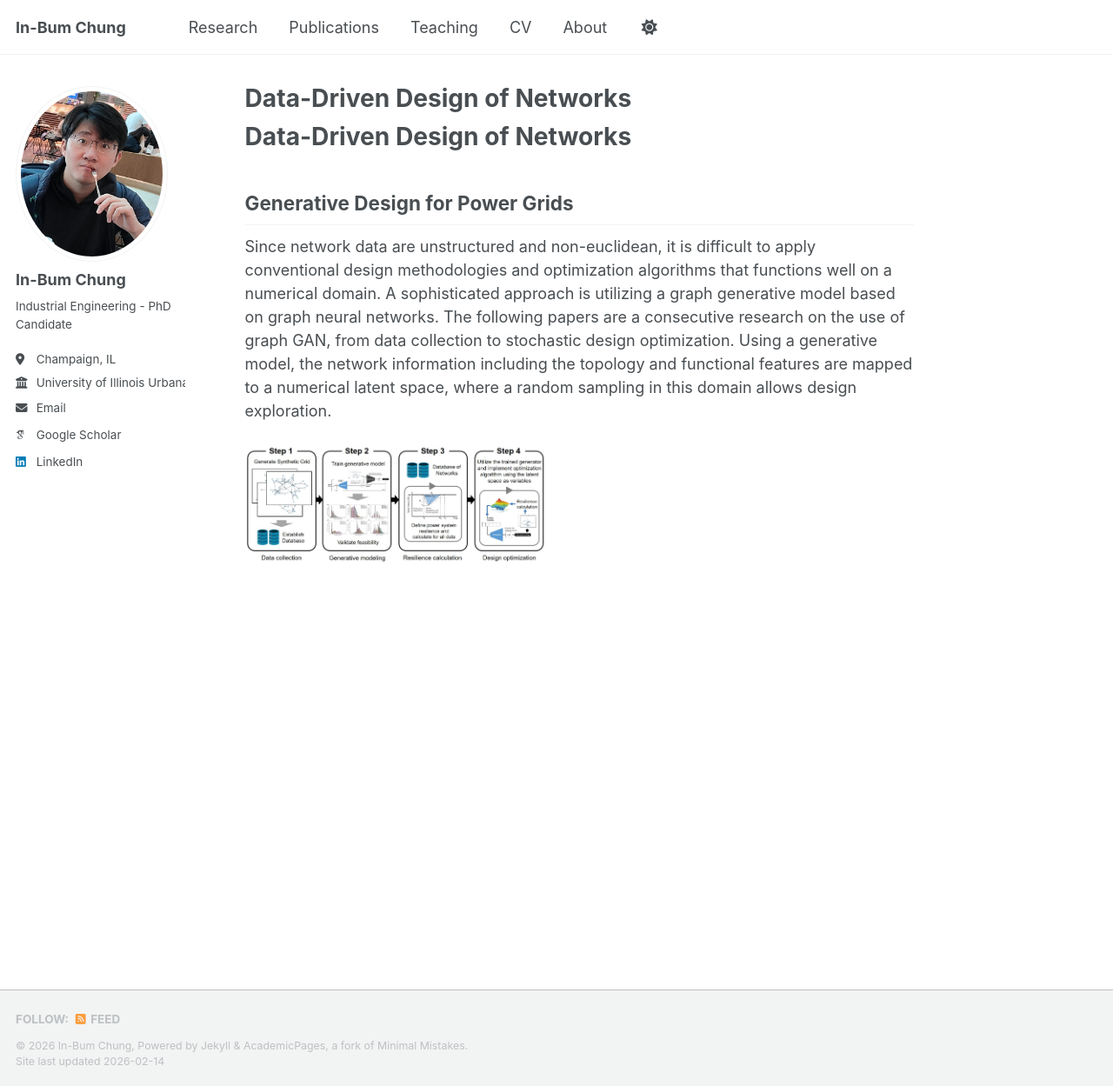
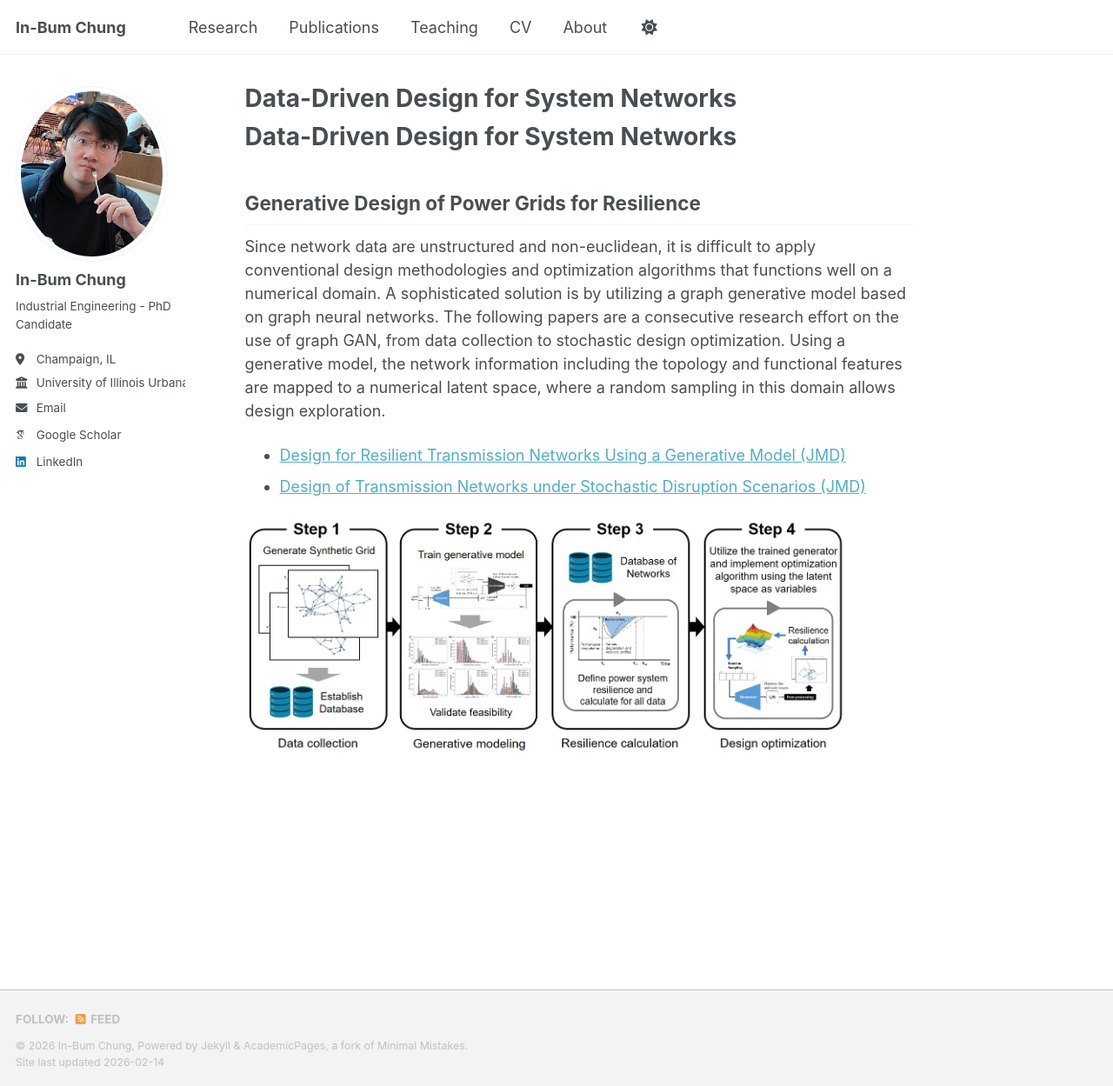
Before and after one commit to IBChung/IBChung.github.io, a Jekyll site: the page built from _pages/research.md, in a window 1280 px wide and 1249 px high. Shown: the whole window at 87% size. Built offline with Jekyll 4.4.1, drawn with Linux system fonts in a browser that asks for light colours; some web fonts are replaced; a script that is not in the unit is left out; our own code applies the rules of GitHub Pages for plain Markdown files.

Commit message:
Update research.md

```diff
--- a/_pages/research.md
+++ b/_pages/research.md
@@ -4,13 +4,17 @@ permalink: /research/
 author_profile: true
 ---
 
-# Data-Driven Design of Networks
+# Data-Driven Design for System Networks
 
-## Generative Design for Power Grids
+## Generative Design of Power Grids for Resilience
 Since network data are unstructured and non-euclidean, it is difficult to apply conventional design methodologies and optimization algorithms that functions well on a numerical domain.
-A sophisticated approach is utilizing a graph generative model based on graph neural networks. The following papers are a consecutive research on the use of graph GAN, from data collection to stochastic design optimization.
+A sophisticated solution is by utilizing a graph generative model based on graph neural networks.
+The following papers are a consecutive research effort on the use of graph GAN, from data collection to stochastic design optimization.
 Using a generative model, the network information including the topology and functional features are mapped to a numerical latent space, where a random sampling in this domain allows design exploration.
+
+* [Design for Resilient Transmission Networks Using a Generative Model (JMD)](https://doi.org/10.1115/1.4067745)
+* [Design of Transmission Networks under Stochastic Disruption Scenarios (JMD)](https://doi.org/10.1115/1.4070127)
 
 <img src="/images/GenerativeDesign.jpg"
      alt="Overview of the Generative Approach Process for Networks"
-     width="350">
+     width="700">
```
